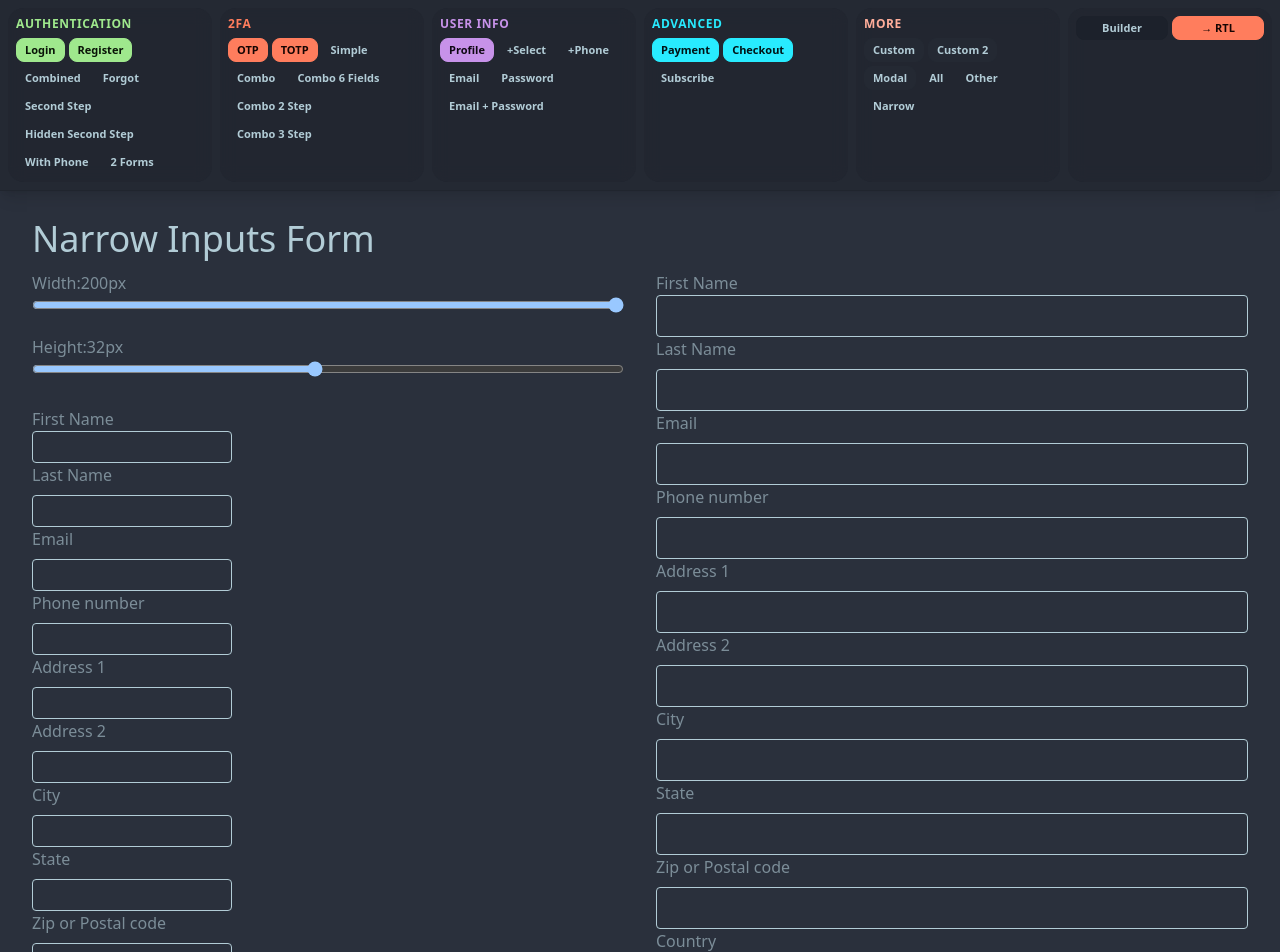
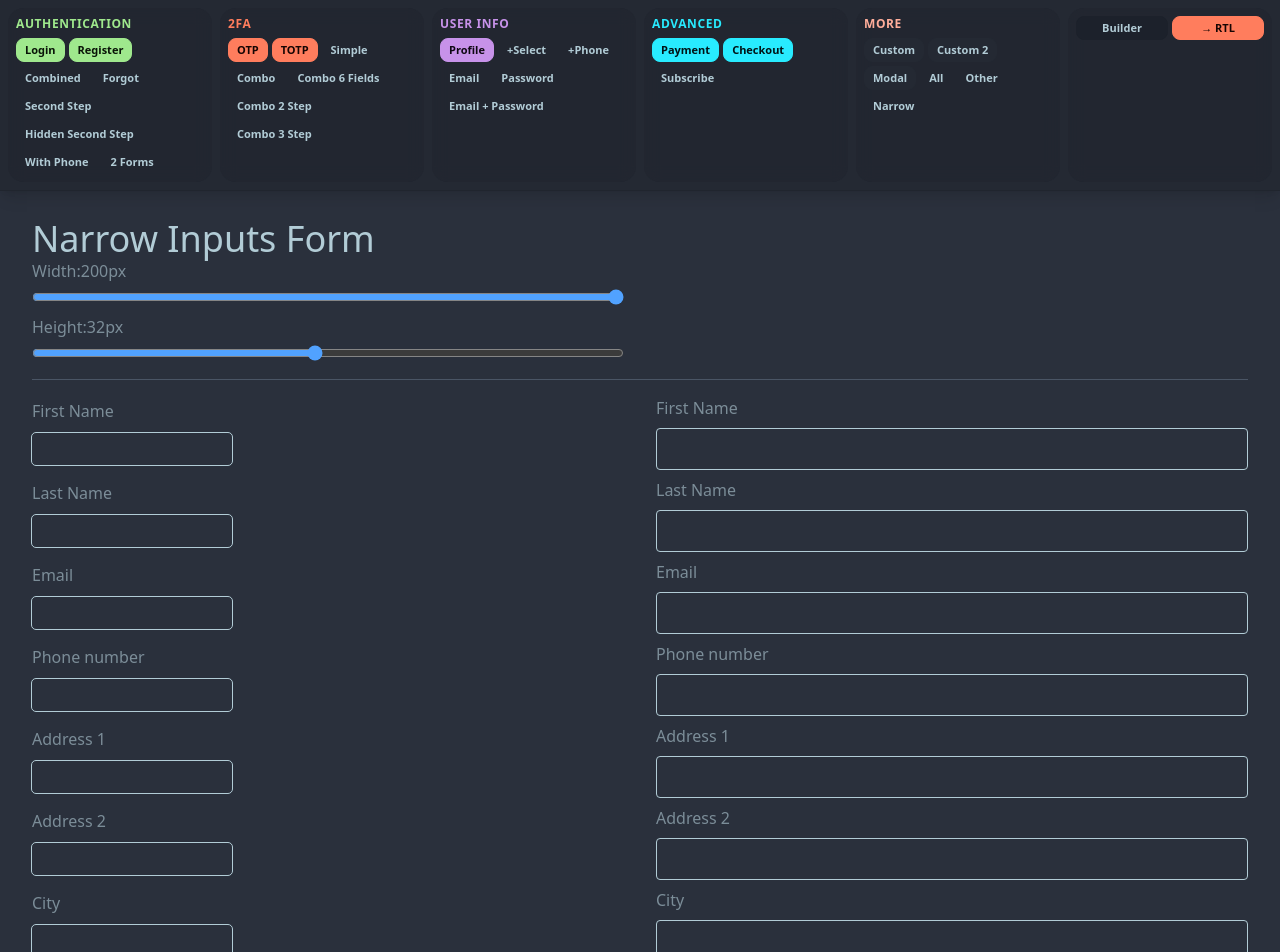
Before and after one commit to NordPass/autofill-samples, a React (Vite) app: page /#/narrow in a window 1280 px wide. Shown: the top 952 px of the page. Built offline with nearby package versions, Linux system fonts and the light colour scheme.

Commit message:
style: controll line height

```diff
--- a/src/Forms/Narrow.tsx
+++ b/src/Forms/Narrow.tsx
@@ -1,16 +1,25 @@
 import { useState } from 'react';
+import { useSearchParams } from 'react-router-dom';
 
 export const Narrow = () => {
-  const [controlWidth, setControlWidth] = useState<number>(200);
-  const [controlHeight, setControlHeight] = useState<number>(32);
+  const [searchParams] = useSearchParams();
+  const [controlWidth, setControlWidth] = useState<number>(() => {
+    const w = Number.parseInt(searchParams.get('w') ?? '200', 10);
+    return Number.isNaN(w) ? 200 : w;
+  });
+  const [controlHeight, setControlHeight] = useState<number>(() => {
+    const height = Number.parseInt(searchParams.get('h') ?? '32', 10);
+    return Number.isNaN(height) ? 32 : height;
+  });
 
   return (
     <div className="w-full px-4">
       <h1 className="text-4xl mt-3">Narrow Inputs Form</h1>
 
-      <div className="grid grid-cols-1 md:grid-cols-2 gap-8 mt-3">
-        <form className="flex flex-col items-start w-full" onSubmit={event => event.preventDefault()}>
-          <div className="w-full mb-4">
+      <div className="sticky top-0 z-10 pb-4 border-b border-gray-600 mb-4">
+        <div className="grid grid-cols-1 md:grid-cols-2 gap-8">
+          <div className="grid grid-cols-1 gap-2 w-full">
+            <div className="w-full">
               <label className="label" htmlFor="widthRange">
                 <span className="label-text">
                   Width:
@@ -25,10 +34,10 @@ export const Narrow = () => {
                 max={200}
                 value={controlWidth}
                 onChange={e => setControlWidth(Number(e.target.value))}
-              className="w-full"
+                className="w-full accent-blue-400 bg-gray-600 rounded-lg h-2"
               />
             </div>
-          <div className="w-full mb-6">
+            <div className="w-full">
               <label className="label" htmlFor="heightRange">
                 <span className="label-text">
                   Height:
@@ -43,54 +52,59 @@ export const Narrow = () => {
                 max={56}
                 value={controlHeight}
                 onChange={e => setControlHeight(Number(e.target.value))}
-              className="w-full"
+                className="w-full accent-blue-400 bg-gray-600 rounded-lg h-2"
               />
             </div>
+          </div>
+        </div>
+      </div>
+      <div className="grid grid-cols-1 md:grid-cols-2 gap-8">
+        <form className="grid grid-cols-1 gap-2 w-full" onSubmit={event => event.preventDefault()}>
           <label className="label" htmlFor="firstName">
             <span className="label-text">First Name</span>
           </label>
-          <input style={{ width: controlWidth, height: controlHeight }} className="border rounded px-3 py-2" type="text" id="firstName" />
+          <input style={{ width: controlWidth, height: `${controlHeight}px`, lineHeight: `${controlHeight}px` }} className="outline-1 rounded" type="text" id="firstName" />
           <label className="label" htmlFor="lastName">
             <span className="label-text">Last Name</span>
           </label>
-          <input style={{ width: controlWidth, height: controlHeight }} className="border rounded px-3 py-2 mt-2" type="text" id="lastName" />
+          <input style={{ width: controlWidth, height: `${controlHeight}px`, lineHeight: `${controlHeight}px` }} className="outline-1 rounded" type="text" id="lastName" />
           <label className="label" htmlFor="email">
             <span className="label-text">Email</span>
           </label>
-          <input style={{ width: controlWidth, height: controlHeight }} className="border rounded px-3 py-2 mt-2" type="text" id="email" />
+          <input style={{ width: controlWidth, height: `${controlHeight}px`, lineHeight: `${controlHeight}px` }} className="outline-1 rounded" type="text" id="email" />
 
           <label className="label" htmlFor="phoneNumber">
             <span className="label-text">Phone number</span>
           </label>
-          <input style={{ width: controlWidth, height: controlHeight }} className="border rounded px-2 mt-2" type="text" id="phoneNumber" />
+          <input style={{ width: controlWidth, height: `${controlHeight}px`, lineHeight: `${controlHeight}px` }} className="outline-1 rounded" type="text" id="phoneNumber" />
           <label className="label" htmlFor="address1">
             <span className="label-text">Address 1</span>
           </label>
-          <input style={{ width: controlWidth, height: controlHeight }} className="border rounded px-2 mt-2" type="text" id="address1" />
+          <input style={{ width: controlWidth, height: `${controlHeight}px`, lineHeight: `${controlHeight}px` }} className="outline-1 rounded" type="text" id="address1" />
           <label className="label" htmlFor="address2">
             <span className="label-text">Address 2</span>
           </label>
-          <input style={{ width: controlWidth, height: controlHeight }} className="border rounded px-3 py-2 mt-2" type="text" id="address2" />
+          <input style={{ width: controlWidth, height: `${controlHeight}px`, lineHeight: `${controlHeight}px` }} className="outline-1 rounded" type="text" id="address2" />
 
           <label className="label" htmlFor="city">
             <span className="label-text">City</span>
           </label>
-          <input style={{ width: controlWidth, height: controlHeight }} className="border rounded px-2 mt-2" type="text" id="city" />
+          <input style={{ width: controlWidth, height: `${controlHeight}px`, lineHeight: `${controlHeight}px` }} className="outline-1 rounded" type="text" id="city" />
           <label className="label" htmlFor="state">
             <span className="label-text">State</span>
           </label>
-          <input style={{ width: controlWidth, height: controlHeight }} className="border rounded px-2 mt-2" type="text" id="state" />
+          <input style={{ width: controlWidth, height: `${controlHeight}px`, lineHeight: `${controlHeight}px` }} className="outline-1 rounded" type="text" id="state" />
           <label className="label" htmlFor="zip">
             <span className="label-text">Zip or Postal code</span>
           </label>
-          <input style={{ width: controlWidth, height: controlHeight }} className="border rounded px-3 py-2 mt-2" type="text" id="zip" />
+          <input style={{ width: controlWidth, height: `${controlHeight}px`, lineHeight: `${controlHeight}px` }} className="outline-1 rounded" type="text" id="zip" />
           <label className="label" htmlFor="country">
             <span className="label-text">Country</span>
           </label>
-          <input style={{ width: controlWidth, height: controlHeight }} className="border rounded px-3 py-2 mt-2" type="text" />
+          <input style={{ width: controlWidth, height: `${controlHeight}px`, lineHeight: `${controlHeight}px` }} className="outline-1 rounded" type="text" />
         </form>
 
-        <form className="flex flex-col items-start w-full" onSubmit={event => event.preventDefault()}>
+        <form className="grid grid-cols-1 gap-2 w-full" onSubmit={event => event.preventDefault()}>
           <label className="label" htmlFor="firstName2">
             <span className="label-text">First Name</span>
           </label>
@@ -98,41 +112,41 @@ export const Narrow = () => {
           <label className="label" htmlFor="lastName2">
             <span className="label-text">Last Name</span>
           </label>
-          <input className="border rounded px-3 py-2 w-full mt-2" type="text" id="lastName2" />
+          <input className="border rounded px-3 py-2 w-full" type="text" id="lastName2" />
           <label className="label" htmlFor="email2">
             <span className="label-text">Email</span>
           </label>
-          <input className="border rounded px-3 py-2 w-full mt-2" type="text" id="email2" />
+          <input className="border rounded px-3 py-2 w-full" type="text" id="email2" />
 
           <label className="label" htmlFor="phoneNumber2">
             <span className="label-text">Phone number</span>
           </label>
-          <input className="border rounded px-3 py-2 w-full mt-2" type="text" id="phoneNumber2" />
+          <input className="border rounded px-3 py-2 w-full" type="text" id="phoneNumber2" />
           <label className="label" htmlFor="address12">
             <span className="label-text">Address 1</span>
           </label>
-          <input className="border rounded px-3 py-2 w-full mt-2" type="text" id="address12" />
+          <input className="border rounded px-3 py-2 w-full" type="text" id="address12" />
           <label className="label" htmlFor="address22">
             <span className="label-text">Address 2</span>
           </label>
-          <input className="border rounded px-3 py-2 w-full mt-2" type="text" id="address22" />
+          <input className="border rounded px-3 py-2 w-full" type="text" id="address22" />
 
           <label className="label" htmlFor="city2">
             <span className="label-text">City</span>
           </label>
-          <input className="border rounded px-3 py-2 w-full mt-2" type="text" id="city2" />
+          <input className="border rounded px-3 py-2 w-full" type="text" id="city2" />
           <label className="label" htmlFor="state2">
             <span className="label-text">State</span>
           </label>
-          <input className="border rounded px-3 py-2 w-full mt-2" type="text" id="state2" />
+          <input className="border rounded px-3 py-2 w-full" type="text" id="state2" />
           <label className="label" htmlFor="zip2">
             <span className="label-text">Zip or Postal code</span>
           </label>
-          <input className="border rounded px-3 py-2 w-full mt-2" type="text" id="zip2" />
+          <input className="border rounded px-3 py-2 w-full" type="text" id="zip2" />
           <label className="label" htmlFor="country2">
             <span className="label-text">Country</span>
           </label>
-          <input className="border rounded px-3 py-2 w-full mt-2" type="text" id="country2" />
+          <input className="border rounded px-3 py-2 w-full" type="text" id="country2" />
         </form>
       </div>
     </div>
```
Lines whose indentation alone changed are shown as unchanged.
